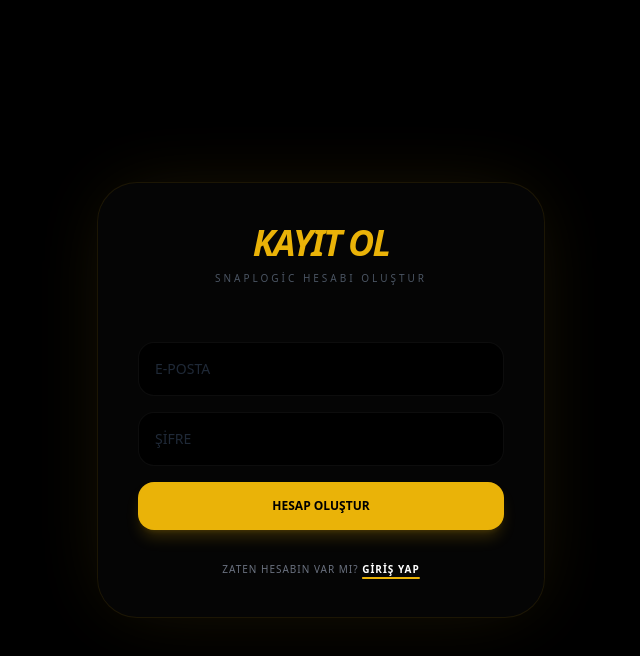
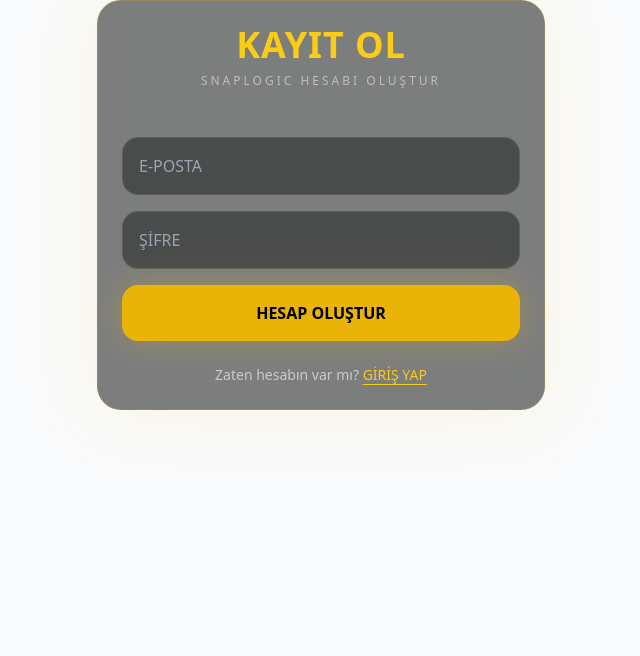
Before and after one commit to Bugsbuny24/tradepi, a Next.js app: page /auth/register in a window 1280 px wide. Shown: the top 656 px of the page, without its empty margins (319-959 px from the left). Built offline with nearby package versions, Linux system fonts and the light colour scheme.

Commit message:
Update register-form.tsx

```diff
--- a/app/auth/register/register-form.tsx
+++ b/app/auth/register/register-form.tsx
@@ -1,101 +1,122 @@
 "use client";
 
 import { useEffect, useMemo, useState } from "react";
-
-function parseWaitSeconds(msg: string) {
-  // Supabase mesajı genelde: "request this after 59 seconds"
-  const m = msg.match(/after\s+(\d+)\s+seconds/i);
-  return m ? Number(m[1]) : null;
-}
+import { useSearchParams } from "next/navigation";
 
 export default function RegisterForm({
   nextPath,
   err,
 }: {
   nextPath: string;
-  err: string;
+  err?: string;
 }) {
-  const initialWait = useMemo(() => parseWaitSeconds(err), [err]);
-  const [cooldown, setCooldown] = useState<number>(initialWait ?? 0);
+  const searchParams = useSearchParams();
   const [submitting, setSubmitting] = useState(false);
+  const [cooldown, setCooldown] = useState(0);
 
+  // URL’den gelen hata (redirect ile dönen)
+  const errorText = useMemo(() => {
+    const e = err || "";
+    if (!e) return "";
+    if (e === "missing_fields") return "E-posta ve şifre zorunlu.";
+    // Supabase rate limit mesajı vb. olduğu gibi göster
+    return e;
+  }, [err]);
+
+  // Supabase “after 59 seconds” tarzı hata gelirse otomatik sayaç başlat
   useEffect(() => {
-    if (!cooldown) return;
-    const t = setInterval(() => setCooldown((s) => (s > 0 ? s - 1 : 0)), 1000);
+    if (!errorText) return;
+
+    const m = errorText.match(/after\s+(\d+)\s+seconds?/i);
+    if (m?.[1]) {
+      const s = Math.max(1, parseInt(m[1], 10));
+      setCooldown(s);
+    }
+  }, [errorText]);
+
+  // sayaç
+  useEffect(() => {
+    if (cooldown <= 0) return;
+    const t = setInterval(() => {
+      setCooldown((c) => (c > 0 ? c - 1 : 0));
+    }, 1000);
     return () => clearInterval(t);
   }, [cooldown]);
 
   return (
-    <main className="flex min-h-screen items-center justify-center bg-black p-6">
-      <div className="w-full max-w-md rounded-[40px] border border-yellow-500/10 bg-[#050505] p-10 shadow-[0_0_80px_-20px_rgba(251,191,36,0.15)]">
-        <div className="text-center">
-          <h1 className="text-4xl font-black italic tracking-tighter text-yellow-500 uppercase">
-            Kayıt Ol
-          </h1>
-          <p className="mt-2 text-[10px] uppercase tracking-[0.3em] text-gray-600">
-            SnapLogic Hesabı Oluştur
-          </p>
-        </div>
+    <div className="w-full max-w-md mx-auto">
+      <div className="rounded-3xl border border-yellow-500/20 bg-black/50 backdrop-blur p-6 shadow-[0_0_80px_rgba(255,200,0,0.12)]">
+        <h1 className="text-4xl font-extrabold tracking-wide text-yellow-400 text-center">
+          KAYIT OL
+        </h1>
+        <p className="text-center text-xs mt-2 text-white/50 tracking-[0.25em]">
+          SNAPLOGIC HESABI OLUŞTUR
+        </p>
 
-        {err ? (
-          <div className="mt-6 rounded-2xl border border-red-500/20 bg-black p-4 text-xs text-red-300">
-            {err}
-          </div>
-        ) : null}
-
-        {cooldown > 0 ? (
-          <div className="mt-4 rounded-2xl border border-white/10 bg-black p-4 text-xs text-gray-300">
-            Güvenlik için bekleme var: <b>{cooldown}</b> sn
+        {errorText ? (
+          <div className="mt-6 rounded-2xl border border-red-500/30 bg-red-500/10 px-4 py-3 text-red-200">
+            {cooldown > 0 ? (
+              <div>
+                <div className="font-medium">
+                  Güvenlik için {cooldown} saniye beklemen gerekiyor.
+                </div>
+                <div className="text-sm opacity-90 mt-1">{errorText}</div>
+              </div>
+            ) : (
+              <div className="text-sm">{errorText}</div>
+            )}
           </div>
         ) : null}
 
         <form
-          className="mt-10 space-y-4"
           action="/api/auth/register"
-          method="POST"
+          method="post"
+          className="mt-8 space-y-4"
           onSubmit={() => {
+            // ⚠️ Burada cooldown set etmiyoruz.
+            // cooldown sadece server’dan rate-limit hatası gelirse başlıyor.
             setSubmitting(true);
-            // Kullanıcı iki kere basamasın
-            setCooldown((c) => (c > 0 ? c : 60));
           }}
         >
           <input type="hidden" name="next" value={nextPath} />
 
+          {/* ÖNEMLİ: inputları submitting ile disabled etmiyoruz */}
           <input
-            className="w-full rounded-2xl border border-white/5 bg-black p-4 text-sm text-white outline-none focus:border-yellow-500/50 transition-all placeholder:text-gray-800"
+            className="w-full rounded-2xl bg-black/40 border border-white/10 px-4 py-4 text-white outline-none focus:border-yellow-500/40"
+            placeholder="E-POSTA"
+            type="email"
             name="email"
-            type="email"
-            placeholder="E-POSTA"
+            autoComplete="email"
             required
-            disabled={cooldown > 0 || submitting}
+            disabled={cooldown > 0}
           />
+
           <input
-            className="w-full rounded-2xl border border-white/5 bg-black p-4 text-sm text-white outline-none focus:border-yellow-500/50 transition-all placeholder:text-gray-800"
+            className="w-full rounded-2xl bg-black/40 border border-white/10 px-4 py-4 text-white outline-none focus:border-yellow-500/40"
+            placeholder="ŞİFRE"
+            type="password"
             name="password"
-            type="password"
-            placeholder="ŞİFRE"
+            autoComplete="new-password"
             required
-            disabled={cooldown > 0 || submitting}
+            disabled={cooldown > 0}
           />
 
           <button
-            className="w-full rounded-2xl bg-yellow-500 py-4 text-xs font-black uppercase text-black transition-all hover:scale-[1.02] active:scale-95 shadow-lg shadow-yellow-500/20 disabled:opacity-50 disabled:hover:scale-100 disabled:active:scale-100"
+            type="submit"
             disabled={cooldown > 0 || submitting}
+            className="w-full rounded-2xl py-4 font-bold bg-yellow-500 text-black shadow-[0_0_30px_rgba(255,200,0,0.25)] disabled:opacity-60"
           >
-            {cooldown > 0 ? `BEKLE (${cooldown}s)` : submitting ? "GÖNDERİLİYOR..." : "HESAP OLUŞTUR"}
+            {cooldown > 0 ? `BEKLE (${cooldown})` : submitting ? "GÖNDERİLİYOR..." : "HESAP OLUŞTUR"}
           </button>
         </form>
 
-        <div className="mt-8 text-center text-[10px] uppercase tracking-widest text-gray-500">
+        <div className="mt-6 text-center text-sm text-white/60">
           Zaten hesabın var mı?{" "}
-          <a
-            className="font-bold text-white underline decoration-yellow-500 decoration-2 underline-offset-4"
-            href={`/auth/login?next=${encodeURIComponent(nextPath)}`}
-          >
-            Giriş Yap
+          <a className="text-yellow-400 underline underline-offset-4" href="/auth/login">
+            GİRİŞ YAP
           </a>
         </div>
       </div>
-    </main>
+    </div>
   );
 }
```
